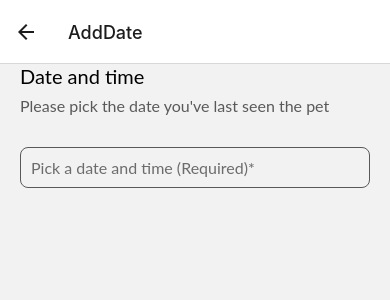
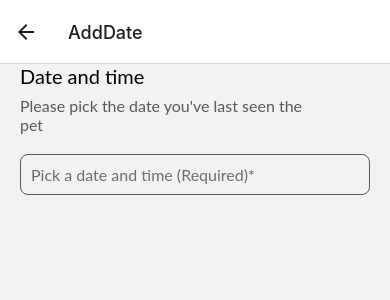
Before and after one commit to Valroshal/PetResqueFrontend, a React Native app: screen /AddDate in a window 390 px wide. Shown: the top 300 px of the page. Built offline with nearby package versions, Linux system fonts and the light colour scheme.

Commit message:
fixing comp

```diff
--- a/src/containers/AddPetFirst/AdddRemoveCard/AddRemoveCard.tsx
+++ b/src/containers/AddPetFirst/AdddRemoveCard/AddRemoveCard.tsx
@@ -1,5 +1,5 @@
 import * as React from 'react';
-import {StyleSheet, ViewStyle, TextStyle, Text, View, TouchableHighlight, TouchableOpacity} from 'react-native';
+import {StyleSheet, ViewStyle, TextStyle, Text, View, TouchableOpacity} from 'react-native';
 import Plus from '../../../assets/svg/plus.svg';
 import {useState} from "react";
 
--- a/src/containers/AddPetFirst/components/AddDate/AddDate.tsx
+++ b/src/containers/AddPetFirst/components/AddDate/AddDate.tsx
@@ -12,7 +12,8 @@ const styles = StyleSheet.create({
     subtitle: {
         justifyContent: "flex-start",
         paddingHorizontal: 20,
-        paddingBottom: 12,
+        // paddingBottom: 12,
+        paddingRight: 70,
     } as ViewStyle,
     btn: {
         margin: 20,
@@ -32,7 +33,6 @@ const AddDate: React.FC<Props> = ({navigation}) => {
       navigation.navigate('DatePicker')
   }
 
-
   return(
       <View >
           <View style={styles.title}>
@@ -45,9 +45,10 @@ const AddDate: React.FC<Props> = ({navigation}) => {
                   Please pick the date you've last seen the pet
               </Text>
           </View>
-          <TouchableOpacity style={styles.btn}>
+          <TouchableOpacity style={styles.btn} >
               <Text style={{
                   padding: 10, fontSize: 16, fontFamily:'Lato' , color: '#6C6C6C'}}
+
               >
                   Pick a date and time (Required)*
               </Text>
```
